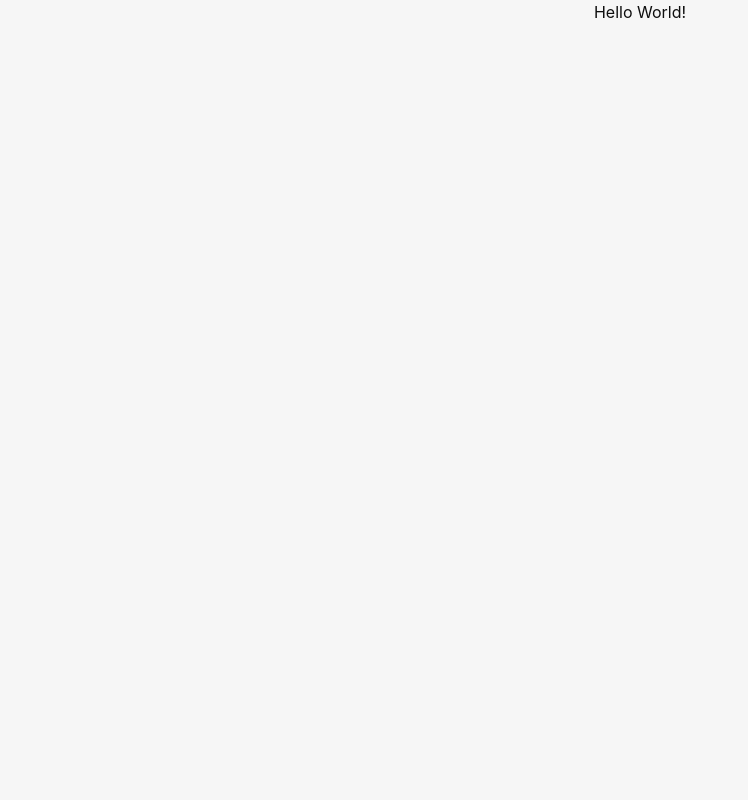
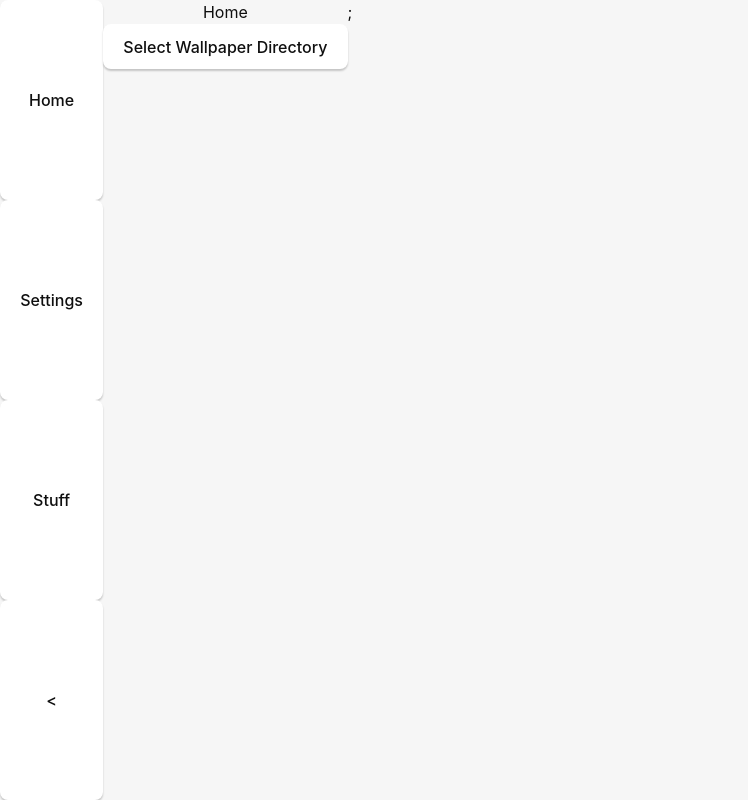
Before and after one commit to MotorcycleEnjoyer/wallpaper-engine-viewer, a React (Vite) app: page / in a window 1280 px wide. Shown: the whole page, without its empty margins (0-748 px from the left). Built offline with nearby package versions, Linux system fonts and the light colour scheme.

Commit message:
feat: add a home route, sidebar with toggle

```diff
--- a/src/App.tsx
+++ b/src/App.tsx
@@ -1,16 +1,23 @@
 import { createBrowserRouter, RouterProvider } from "react-router-dom";
 import "./App.css";
+import Home from "./Routes/Home";
+import Navbar from "./Components/Navbar";
 
 const router = createBrowserRouter([
   {
     path: "/",
-    element: <h1>Hello World!</h1>,
+    element: <Home />,
     children: [],
   },
 ]);
 
 function App() {
-  return <RouterProvider router={router} />;
+  return (
+    <div className="flex ">
+      <Navbar />
+      <RouterProvider router={router} />;
+    </div>
+  );
 }
 
 export default App;
--- /dev/null
+++ b/src/Components/Navbar.tsx
@@ -0,0 +1,37 @@
+import { useEffect, useState } from "react";
+
+export default function Navbar() {
+  const [showSideBar, setShowSideBar] = useState(true);
+
+  useEffect(() => {
+    // fetch stored user preference on sidebar
+  }, []);
+
+  function toggleView() {
+    setShowSideBar((prevState) => !prevState);
+  }
+
+  if (showSideBar) {
+    return (
+      <div className="flex flex-col justify-center text-center min-h-[100vh]">
+        <button className="flex-1">Home</button>
+        <button className="flex-1">Settings</button>
+        <button className="flex-1">Stuff</button>
+        <button className="flex-1" onClick={toggleView}>
+          &lt;
+        </button>
+      </div>
+    );
+  } else {
+    return (
+      <div className="absolute bottom-0">
+        <button
+          className="flex-1 opacity-50 hover:opacity-100"
+          onClick={toggleView}
+        >
+          &gt;
+        </button>
+      </div>
+    );
+  }
+}
--- /dev/null
+++ b/src/Routes/Home.tsx
@@ -0,0 +1,28 @@
+import { open } from "@tauri-apps/plugin-dialog";
+// when using `"withGlobalTauri": true`, you may use
+// const { open } = window.__TAURI__.dialog;
+
+export default function Home() {
+  async function getDirectory() {
+    // if no directory found, load the default view that says (Select Wallpaper Directory)
+  }
+
+  async function handleClick() {
+    // Open a dialog
+    const file = await open({
+      multiple: false,
+      directory: true,
+    });
+    console.log(file);
+    // TODO: Store this directory somewhere
+  }
+
+  return (
+    <div>
+      <h1>Home</h1>
+      <div className="flex justify-center">
+        <button onClick={handleClick}>Select Wallpaper Directory</button>
+      </div>
+    </div>
+  );
+}
```
